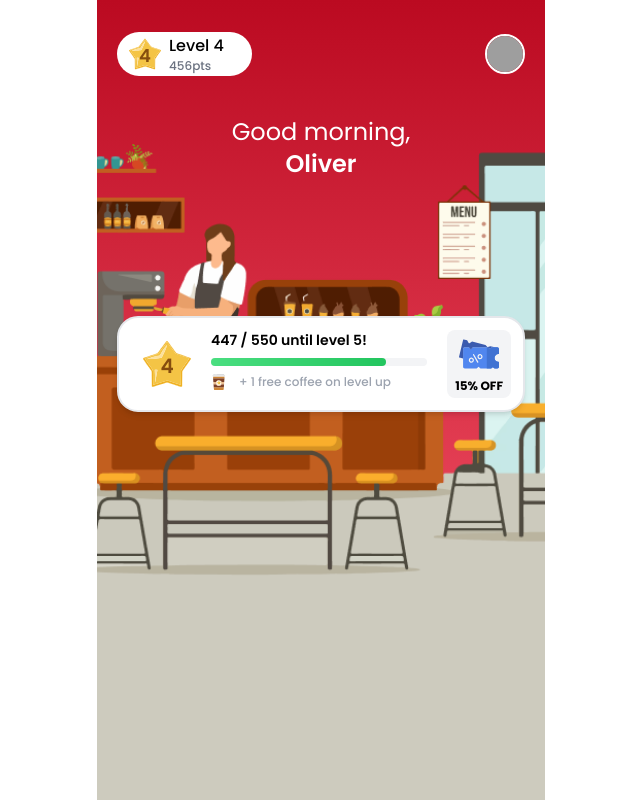
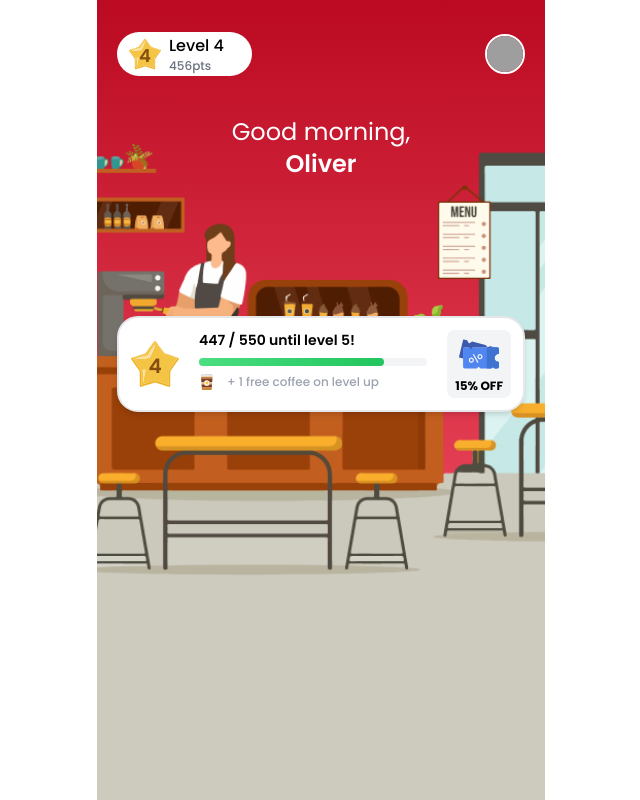
Before and after one commit to olinoles/coffee-nation, a React (Create React App) app: page / in a window 1280 px wide. Shown: the whole page, without its empty margins (319-959 px from the left). Built offline with nearby package versions, Linux system fonts and the light colour scheme; grey boxes are pictures that could not be loaded.

Commit message:
fix margin

```diff
--- a/src/components/level-progress.tsx
+++ b/src/components/level-progress.tsx
@@ -5,7 +5,7 @@ import { ReactComponent as DiscountSvg } from "../assets/discount.svg";
 export function LevelProgress() {
   return (
     <div className="flex items-stretch w-full gap-5">
-      <div className="relative ml-3 flex items-center justify-center">
+      <div className="relative flex items-center justify-center">
         <StarSvg className="mx-auto size-12" />
         <span className="absolute left-1/2 top-1/2 text-yellow-800 text-xl pt-1 -translate-y-1/2 -translate-x-1/2 font-semibold">
           4
```
